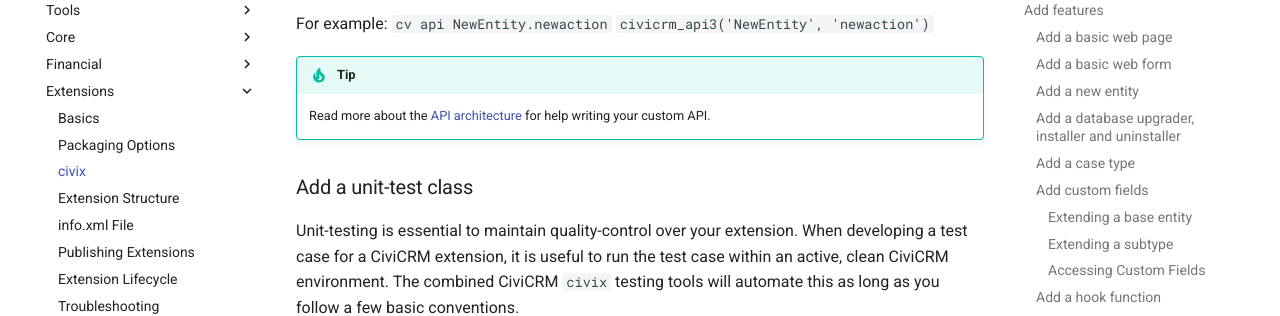
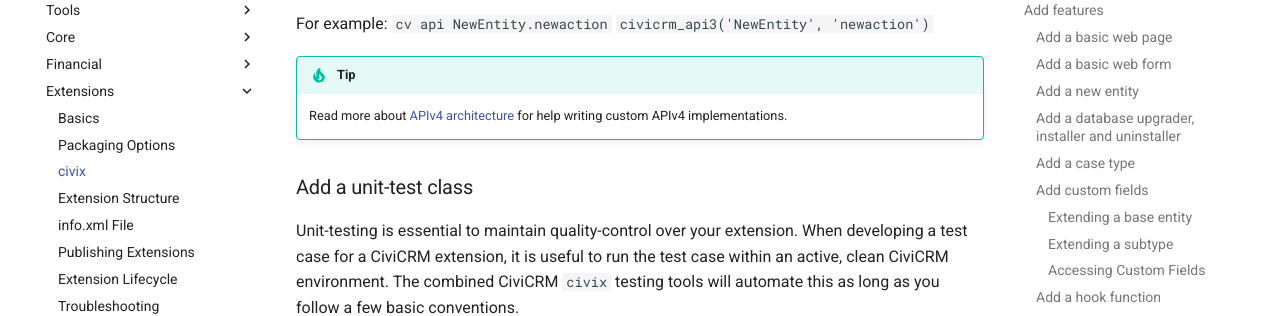
Before and after one commit to civicrm/civicrm-dev-docs, an MkDocs documentation site: the page built from docs/extensions/civix.md, in a window 1280 px wide and 900 px high, scrolled down 13758 px. Shown: the part 152-468 px from the top of the window. Built offline with MkDocs 1.6.1 and Material for MkDocs 9.7.7, drawn with Linux system fonts in a browser that asks for light colours; comment, search, counter and statistics services are not loaded; old or Windows-style settings are respelled for this version of MkDocs.

Commit message:
Fix broken link which is preventing book rebuilds.

```diff
--- a/docs/extensions/civix.md
+++ b/docs/extensions/civix.md
@@ -504,7 +504,7 @@
 For example: `cv api NewEntity.newaction`  `civicrm_api3('NewEntity', 'newaction')`
 
 !!! tip
-    Read more about the [API architecture](/framework/api-architecture.md) for help writing your custom API.
+    Read more about [APIv4 architecture](/api/v4/architecture.md) for help writing custom APIv4 implementations.
 
 ### Add a unit-test class {:#generate-test}
 
```
